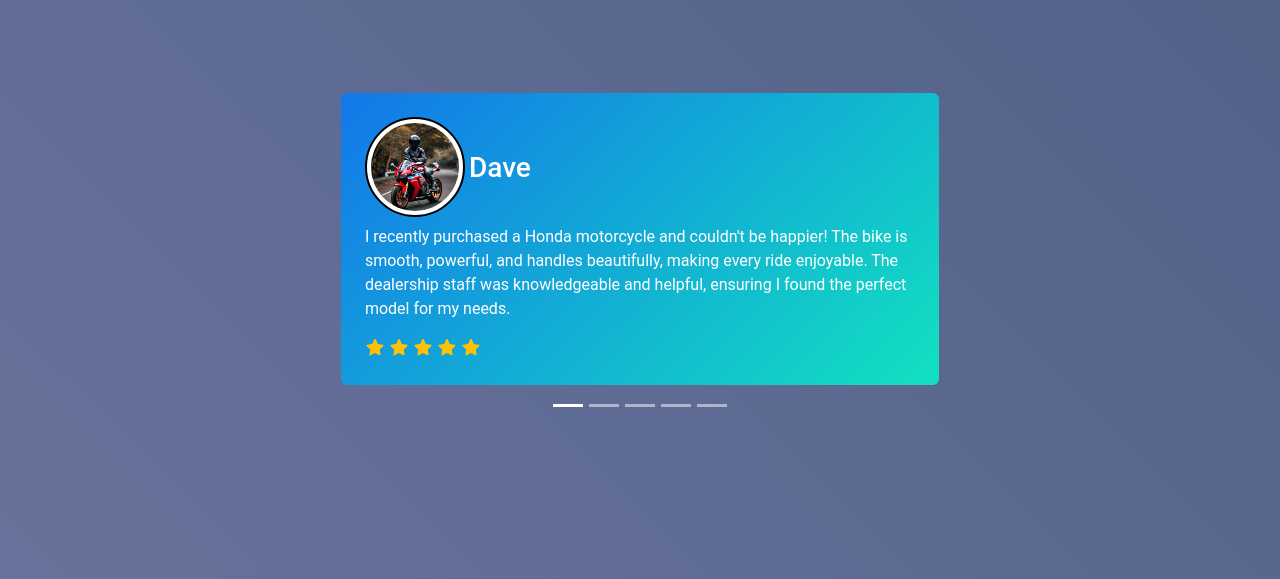
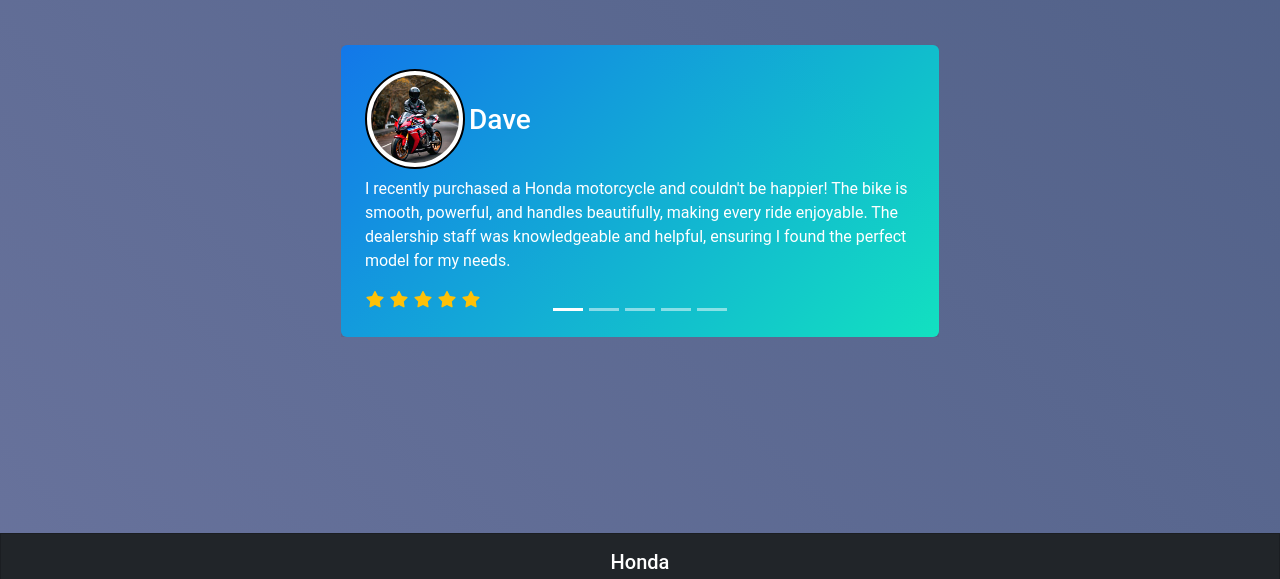
Before and after one commit to Lamzeez/Honda, a plain HTML site: page testimonials.html in a window 1280 px wide. Shown: the part 137-716 px from the top of the page. Drawn offline with nearby package versions, Linux system fonts and the light colour scheme.

Commit message:
Update testimonials.html

```diff
--- a/testimonials.html
+++ b/testimonials.html
@@ -97,7 +97,7 @@
         <!-- Carousel -->
         <div class="row justify-content-center">
             <div class="col-lg-8 col-xl-7">
-                <div id="carousel1" class="carousel slide py-5">
+                <div id="carousel1" class="carousel slide">
                     <div class="carousel-indicators">
                       <button type="button" data-bs-target="#carousel1" data-bs-slide-to="0" class="active" aria-current="true" aria-label="Slide 1"></button>
                       <button type="button" data-bs-target="#carousel1" data-bs-slide-to="1" aria-label="Slide 2"></button>
```
